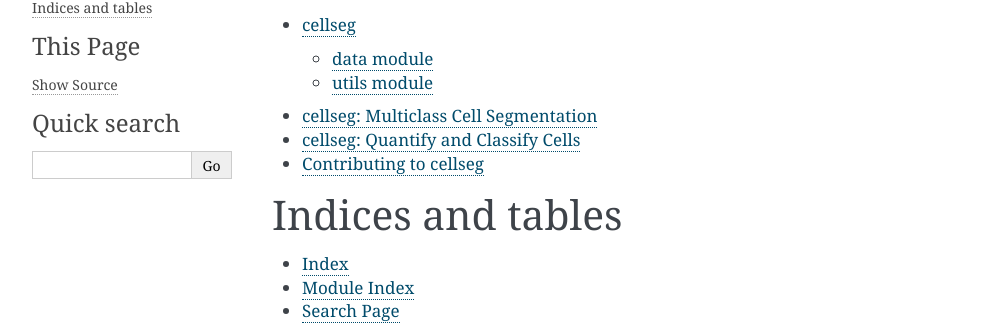
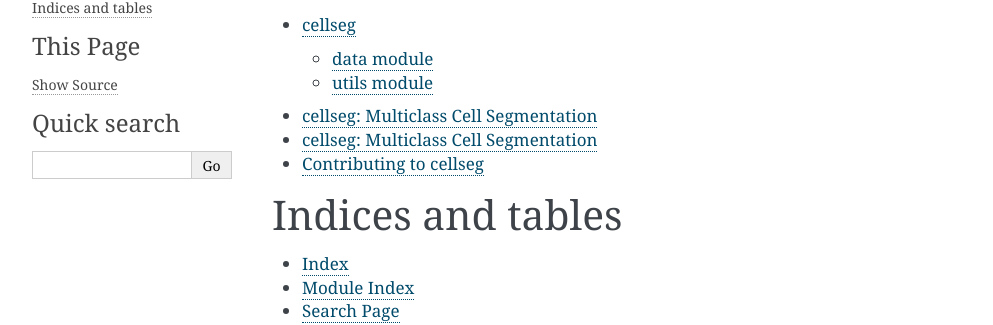
Before and after one commit to Nelson-Gon/cellseg, a Sphinx documentation site: the page built from docs/source/index.rst, in a window 1280 px wide. Shown: the part 139-464 px from the top of the page, without its empty margins (148-1141 px from the left). Built offline with Sphinx 7.4.7, drawn with Linux system fonts in a browser that asks for light colours.

Commit message:
Update docs

```diff
--- a/changelog.md
+++ b/changelog.md
@@ -1,4 +1,4 @@
-# cellseg: Quantify and Classify Cells
+# cellseg: Multiclass Cell Segmentation
 
 **version 0.0.0**
 
--- a/docs/source/changelog.rst
+++ b/docs/source/changelog.rst
@@ -1,6 +1,6 @@
 
-cellseg: Quantify and Classify Cells
-====================================
+cellseg: Multiclass Cell Segmentation
+=====================================
 
 **version 0.0.0**
 
```
